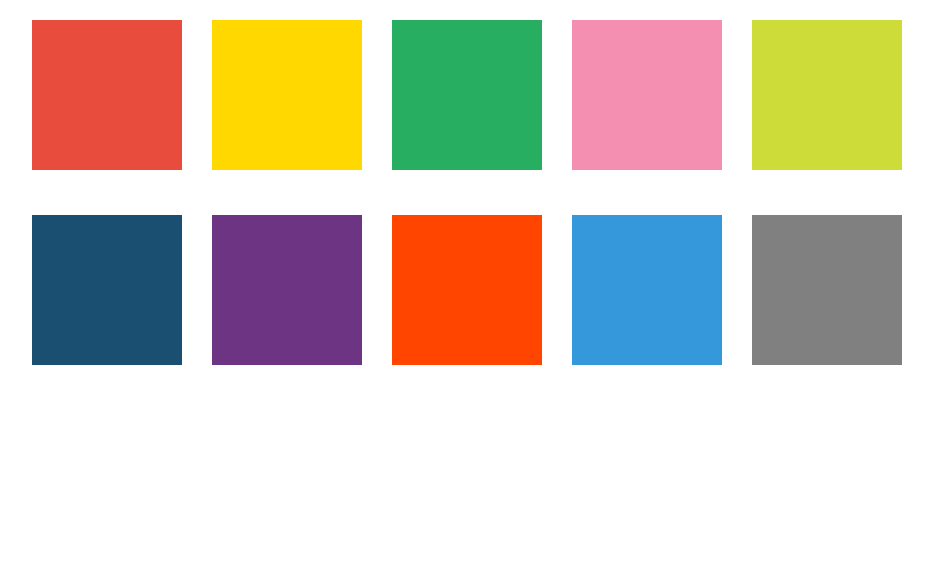
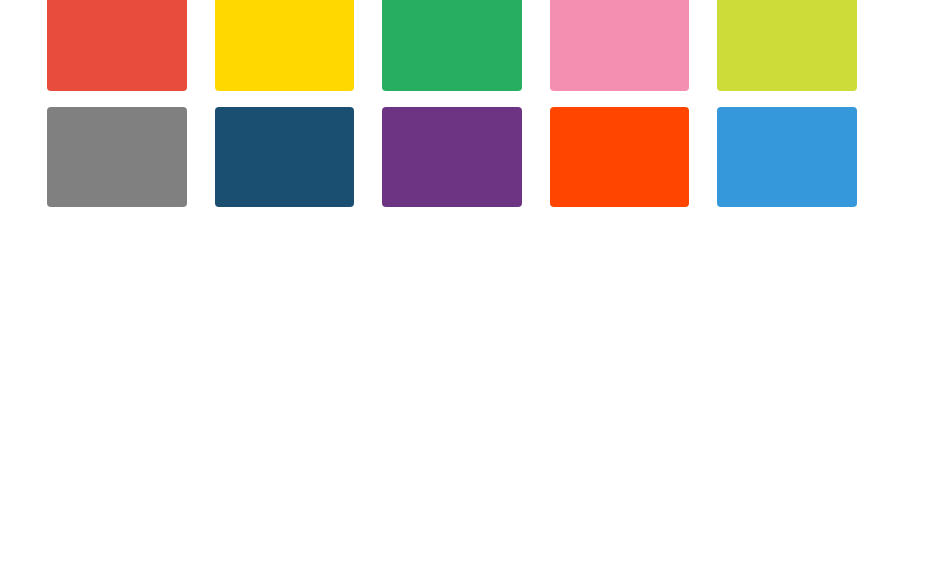
Before and after one commit to camilalescano/ProgramaColores, a plain HTML site: page index.html in a window 1280 px wide. Shown: the part 215-800 px from the top of the page, without its empty margins (188-1121 px from the left). Drawn offline with nearby package versions, Linux system fonts and the light colour scheme.

Commit message:
Se actualizaron archivos 'index' y 'estilos'
En index, se añadió Bootstrap y en 'estilos' se añadieron propiedades de flex.

```diff
--- a/estilos.css
+++ b/estilos.css
@@ -8,10 +8,10 @@ header{
     font-family: 'Poppins', sans-serif;
 }
 
-#rojo,#azul,#amarillo,#verde,#morado,#naranja,#celeste,#rosado,#limon,#gris{
-    width:150px;
-    height:150px;
-    margin-left:30px;
+.cubo{
+    height:100px;
+    width:100px;
+    padding-bottom: 10px;
 }
 
 .contenedor{
--- a/index.html
+++ b/index.html
@@ -1,15 +1,17 @@
 <!DOCTYPE html>
 <html>
     <head>
-<meta http-equiv="Content-Type" content="text/html; charset=utf-8"/>
+        <meta name="viewport" content="width=device-width, initial-scale=1, shrink-to-fit=no">
         <title>Colores</title>
         <meta charset="utf-8" />
         <link rel="stylesheet" href="estilos.css" />
         <link rel="preconnect" href="https://fonts.googleapis.com">
         <link rel="preconnect" href="https://fonts.gstatic.com" crossorigin>
         <link href="https://fonts.googleapis.com/css2?family=Nunito&family=Poppins&display=swap" rel="stylesheet">
-    <script src="recursos.js"></script>
-
+        <link rel="stylesheet" href="https://cdn.jsdelivr.net/npm/bootstrap@4.1.3/dist/css/bootstrap.min.css" integrity="sha384-MCw98/SFnGE8fJT3GXwEOngsV7Zt27NXFoaoApmYm81iuXoPkFOJwJ8ERdknLPMO" crossorigin="anonymous">
+        <script src="https://code.jquery.com/jquery-3.3.1.slim.min.js" integrity="sha384-q8i/X+965DzO0rT7abK41JStQIAqVgRVzpbzo5smXKp4YfRvH+8abtTE1Pi6jizo" crossorigin="anonymous"></script>
+        <script src="https://cdn.jsdelivr.net/npm/popper.js@1.14.3/dist/umd/popper.min.js" integrity="sha384-ZMP7rVo3mIykV+2+9J3UJ46jBk0WLaUAdn689aCwoqbBJiSnjAK/l8WvCWPIPm49" crossorigin="anonymous"></script>
+        <script src="https://cdn.jsdelivr.net/npm/bootstrap@4.1.3/dist/js/bootstrap.min.js" integrity="sha384-ChfqqxuZUCnJSK3+MXmPNIyE6ZbWh2IMqE241rYiqJxyMiZ6OW/JmZQ5stwEULTy" crossorigin="anonymous"></script>
 
     </head>
 <body>
@@ -20,26 +22,27 @@
         <h2 id="respuesta">ninguno</h2>
     </header>
 
-    <div class="contenedor">
+    <div class="container col-md-8 col-sm-8">
         <!--FILA 1-->
-        <div class="item">
-            <div id="rojo" onmouseover="escribe(1)" onmouseout="escribe(0)"></div>
-            <div id="amarillo" onmouseover="escribe(2)" onmouseout="escribe(0)"></div>
-            <div id="verde" onmouseover="escribe(3)" onmouseout="escribe(0)"></div>
-            <div id="rosado" onmouseover="escribe(8)" onmouseout="escribe(0)"></div>
-            <div id="limon" onmouseover="escribe(9)" onmouseout="escribe(0)"></div>
+        <div class="row d-flex justify-content-around p-2">
+            <div class="rounded col-lg-2 col-md-2 col-sm-2 col-xs-8 cubo" id="rojo" onmouseover="escribe(1)" onmouseout="escribe(0)"></div>
+            <div class="rounded col-lg-2 col-md-2 col-sm-2 col-xs-8 cubo" id="amarillo" onmouseover="escribe(2)" onmouseout="escribe(0)"></div>
+            <div class="rounded col-lg-2 col-md-2 col-sm-2 col-xs-8 cubo" id="verde" onmouseover="escribe(3)" onmouseout="escribe(0)"></div>
+            <div class="rounded col-lg-2 col-md-2 col-sm-2 col-xs-8 cubo" id="rosado" onmouseover="escribe(8)" onmouseout="escribe(0)"></div>
+            <div class="rounded col-lg-2 col-md-2 col-sm-2 col-xs-8 cubo" id="limon" onmouseover="escribe(9)" onmouseout="escribe(0)"></div>
         </div>
 
-        <!--FILA 2-->
-        <div class="item">
-            <div id="azul" onmouseover="escribe(4)" onmouseout="escribe(0)"></div>
-            <div id="morado" onmouseover="escribe(5)" onmouseout="escribe(0)"></div>
-            <div id="naranja" onmouseover="escribe(6)" onmouseout="escribe(0)"></div>
-            <div id="celeste" onmouseover="escribe(7)" onmouseout="escribe(0)"></div>
-            <div id="gris" onmouseover="escribe(10)" onmouseout="escribe(0)"></div>
+        <div class="row d-flex justify-content-around p-2">
+            <div class="rounded col-lg-2 col-md-2 col-sm-2 col-xs-12 cubo" id="gris" onmouseover="escribe(10)" onmouseout="escribe(0)"></div>
+            <div class="rounded col-lg-2 col-md-2 col-sm-2 col-xs-12 cubo" id="azul" onmouseover="escribe(4)" onmouseout="escribe(0)"></div>
+            <div class="rounded col-lg-2 col-md-2 col-sm-2 col-xs-12 cubo" id="morado" onmouseover="escribe(5)" onmouseout="escribe(0)"></div>
+            <div class="rounded col-lg-2 col-md-2 col-sm-2 col-xs-12 cubo" id="naranja" onmouseover="escribe(6)" onmouseout="escribe(0)"></div>
+            <div class="rounded col-lg-2 col-md-2 col-sm-2 col-xs-12 cubo" id="celeste" onmouseover="escribe(7)" onmouseout="escribe(0)"></div>
         </div>
 
     </div>
 
+
+    <script src="recursos.js"></script>
 </body>
 </html>
```
Lines whose indentation alone changed are shown as unchanged.
